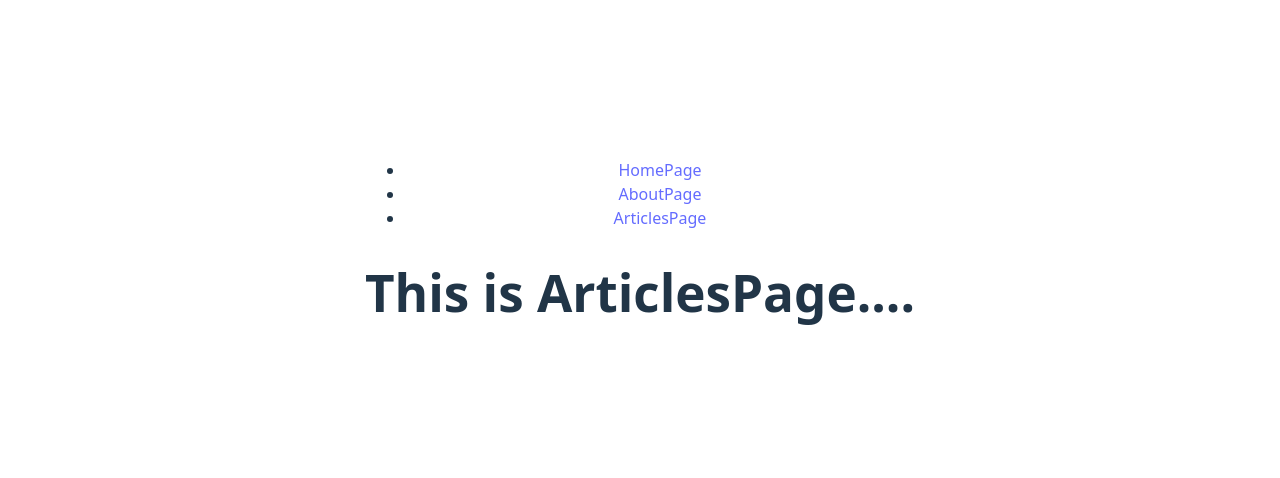
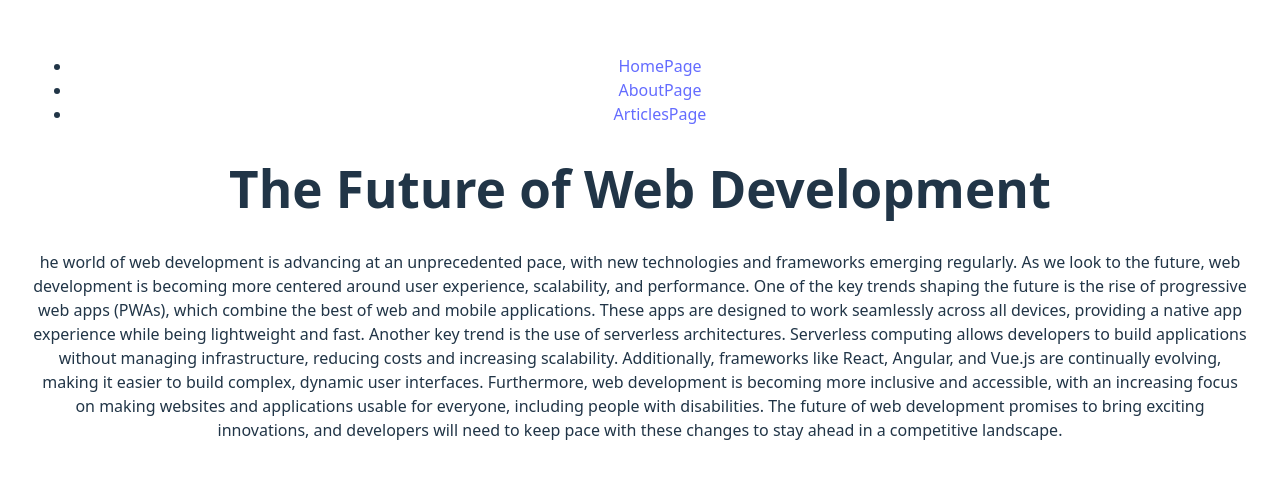
Before and after one commit to Abishek-077/My-Blog-WebSite, a React (Vite) app in the folder Blog-Website/: page /articles/learn-node in a window 1280 px wide. Shown: the part 152-630 px from the top of the page. Built offline with nearby package versions, Linux system fonts and the light colour scheme.

Commit message:
Debugging code

```diff
--- a/Blog-Website/src/App.jsx
+++ b/Blog-Website/src/App.jsx
@@ -1,5 +1,5 @@
 import AboutPage from './Pages/AboutPage'
-import ArticlesListPage from './Pages/ArticleListPage'
+import ArticleListPage from './Pages/ArticleListPage'
 import HomePage from './Pages/HomePage'
 import ArticlePage from './Pages/ArticlePage'
 import { createBrowserRouter, RouterProvider, } from 'react-router-dom'
@@ -19,7 +19,7 @@ const routes = [{
   },
   {
     path: '/articles',
-    element: <ArticlesListPage />
+    element: <ArticleListPage />
   },
   {
     path: '/articles/:name',
--- a/Blog-Website/src/Pages/ArticleListPage.jsx
+++ b/Blog-Website/src/Pages/ArticleListPage.jsx
@@ -1,10 +1,9 @@
-import articles from "../../Article-Content";
+import articles from "../article-content";
 import ArticlesList from "../ArticlesList";
-
 export default function ArticleListPage() {
     return (
         <>
-            <h1>Articles</h1>
+            <h1> My Articles</h1>
             <ArticlesList articles={articles} />
 
         </>
--- a/Blog-Website/src/Pages/ArticlePage.jsx
+++ b/Blog-Website/src/Pages/ArticlePage.jsx
@@ -1,6 +1,16 @@
+import { useParams } from "react-router-dom";
+import articles from "../article-content";
+
 export default function ArticlePage() {
+    const { name } = useParams();
+    const article = articles.find(a => a.name == name);
     return (
-        <h1>This is ArticlesPage....</h1>
+        <>
+            <h1>{article.title}</h1>
+            {article.content.map(p => <p key={p}>{p}</p>)}
+        </>
+
+
     );
 
 }
```
Also changed, not shown: Blog-Website/src/article-content.js (renamed from Blog-Website/Article-Content.js).
